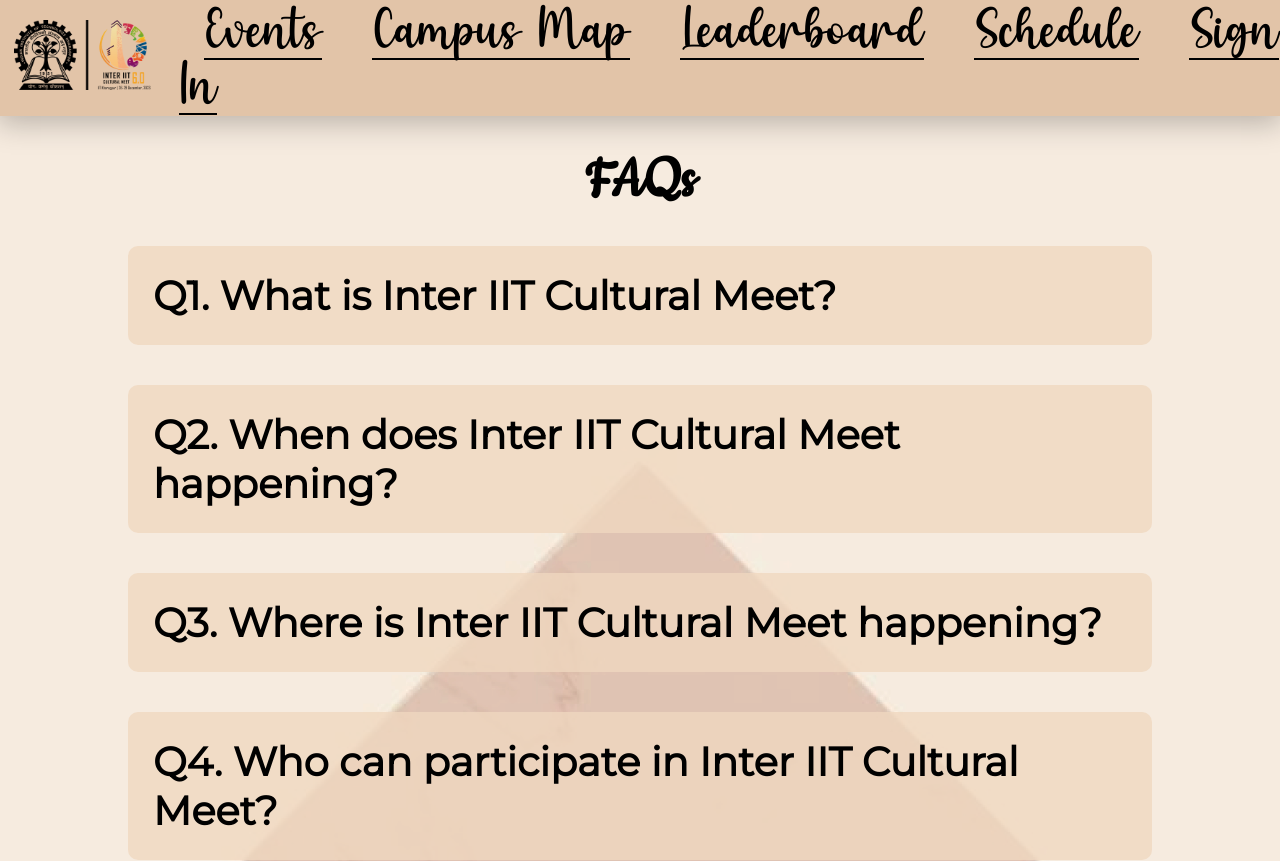
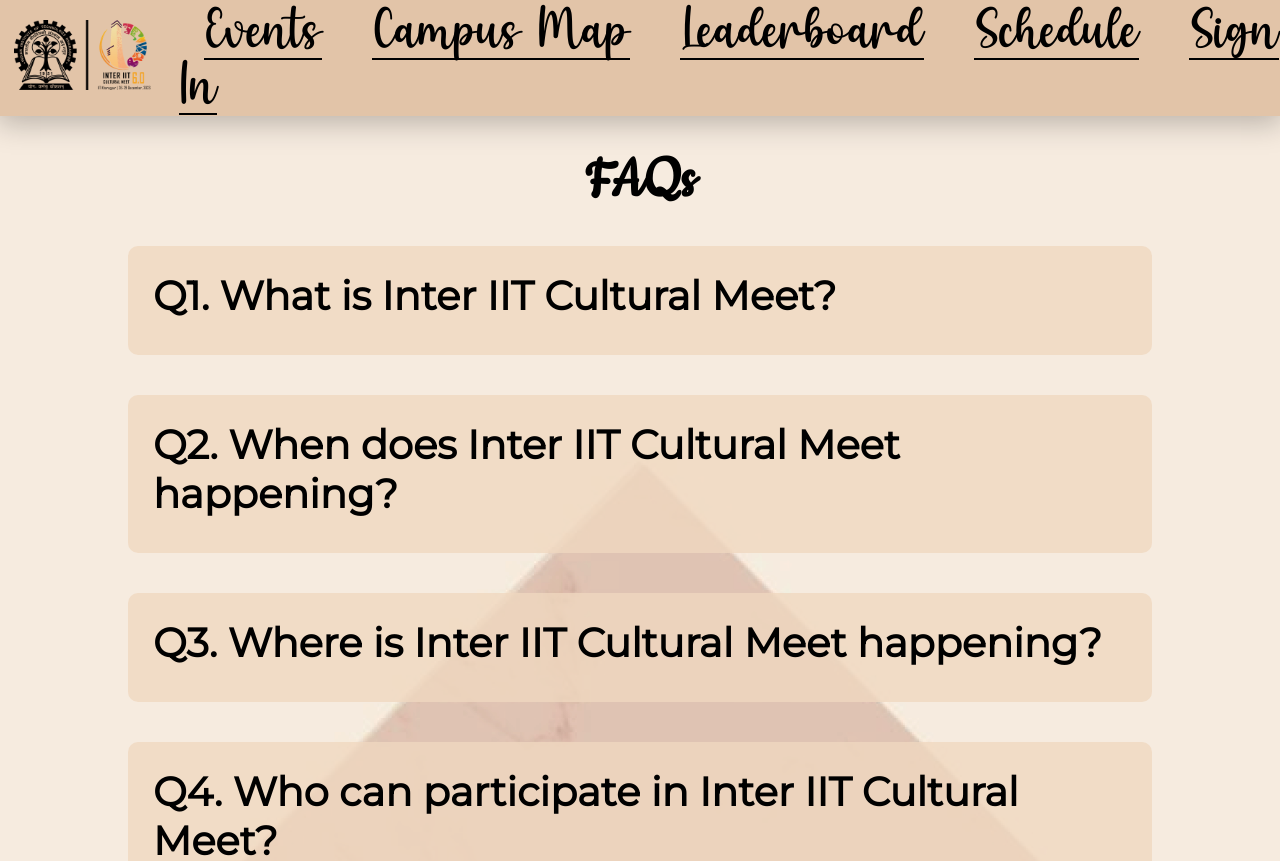
Before and after one commit to nitish-bpns/InterIITCulturalFrontend, a Next.js app: page /faqs in a window 1280 px wide. Shown: the top 861 px of the page. Built offline with nearby package versions, Linux system fonts and the light colour scheme.

Commit message:
transition in FAQ

```diff
--- a/app/faqs/FAQs.module.css
+++ b/app/faqs/FAQs.module.css
@@ -24,6 +24,7 @@
   margin-bottom: 40px;
   background-color: #f0d8c0c9;
   border-radius: 10px;
+  cursor: pointer;
 }
 
 .ques {
@@ -33,6 +34,8 @@
 }
 
 .ans {
+  overflow: hidden;
+  transition: all 0.3s ease-in-out;
   font-size: 1.8rem;
   margin: 5px 0;
   color: #000;
--- a/app/faqs/page.js
+++ b/app/faqs/page.js
@@ -12,11 +12,13 @@
   const faqs = [
     {
       question: "What is Inter IIT Cultural Meet?",
-			answer: "Inter IIT Cultural Meet is an annual cultural competition between all the IITs. It is a 4 day event where students from all the IITs compete in various cultural events.",
+      answer:
+        "Inter IIT Cultural Meet is an annual cultural competition between all the IITs. It is a 4 day event where students from all the IITs compete in various cultural events.",
     },
     {
       question: "When does Inter IIT Cultural Meet happening?",
-			answer: "Inter IIT Cultural Meet 6.0 will be held from 26th to 29th December 2023.",
+      answer:
+        "Inter IIT Cultural Meet 6.0 will be held from 26th to 29th December 2023.",
     },
     {
       question: "Where is Inter IIT Cultural Meet happening?",
@@ -24,11 +26,13 @@
     },
     {
       question: "Who can participate in Inter IIT Cultural Meet?",
-			answer: "Only students from IITs can participate in Inter IIT Cultural Meet.",
+      answer:
+        "Only students from IITs can participate in Inter IIT Cultural Meet.",
     },
     {
       question: "How can I participate in Inter IIT Cultural Meet?",
-			answer: "You can participate in Inter IIT Cultural Meet by getting selected in the auditions conducted by your respective IITs.",
+      answer:
+        "You can participate in Inter IIT Cultural Meet by getting selected in the auditions conducted by your respective IITs.",
     },
   ];
 
@@ -41,17 +45,23 @@
       <h1 className={Styles["faq-heading"]}>FAQs</h1>
       <ul className={Styles["faq-wrapper"]}>
         {faqs.map((faq, index) => (
-					<li key={index} className={Styles["ques-wrapper"]}>
-						<h2
+          <li
+            key={index}
+            className={Styles["ques-wrapper"]}
             onClick={() => toggleQuestion(index)}
-							className={Styles["ques"]}
           >
+            <h2 className={Styles["ques"]}>
               <span>Q{index + 1}. </span>
               {faq.question}
             </h2>
-						{expandedQuestion === index && (
-							<p className={Styles["ans"]}>{faq.answer}</p>
-						)}
+            <p
+              className={Styles["ans"]}
+              style={{
+                maxHeight: expandedQuestion === index ? "100px" : "0px",
+              }}
+            >
+              {faq.answer}
+            </p>
           </li>
         ))}
       </ul>
```
Lines whose indentation alone changed are shown as unchanged.
